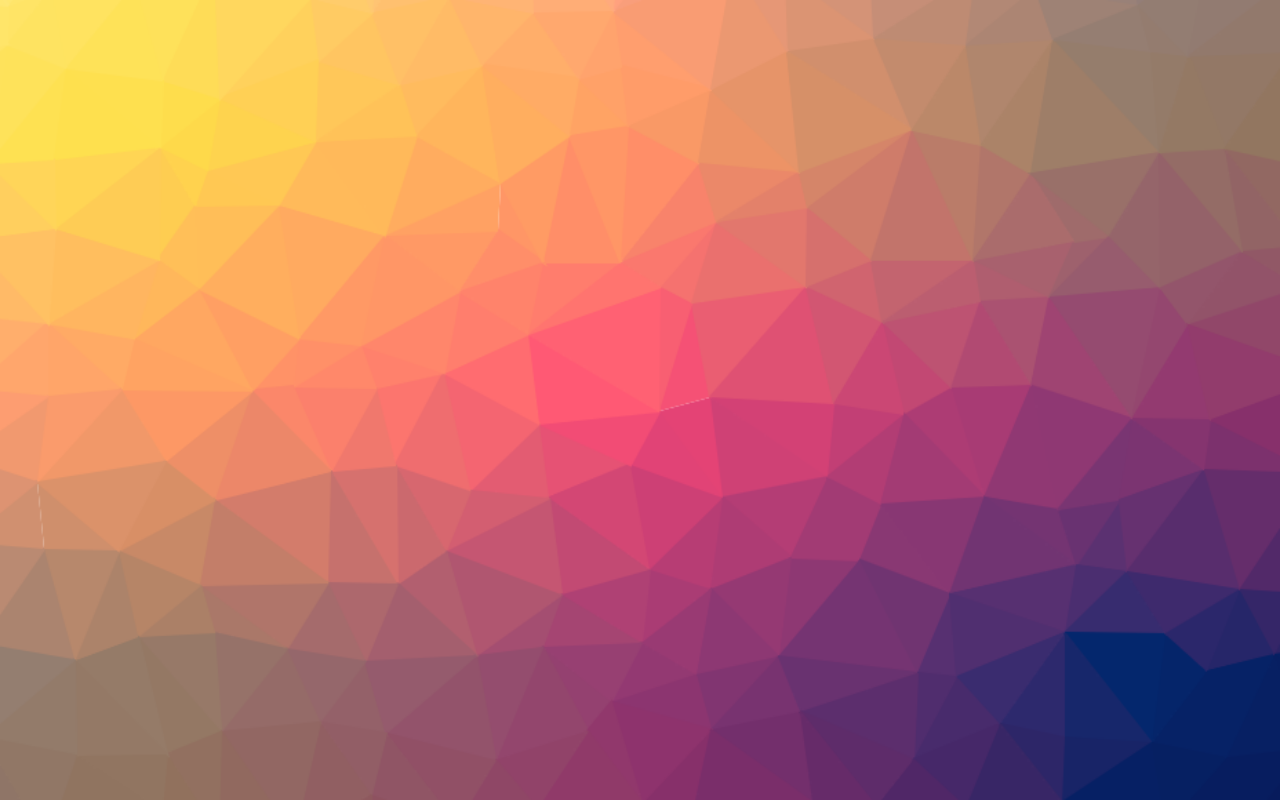
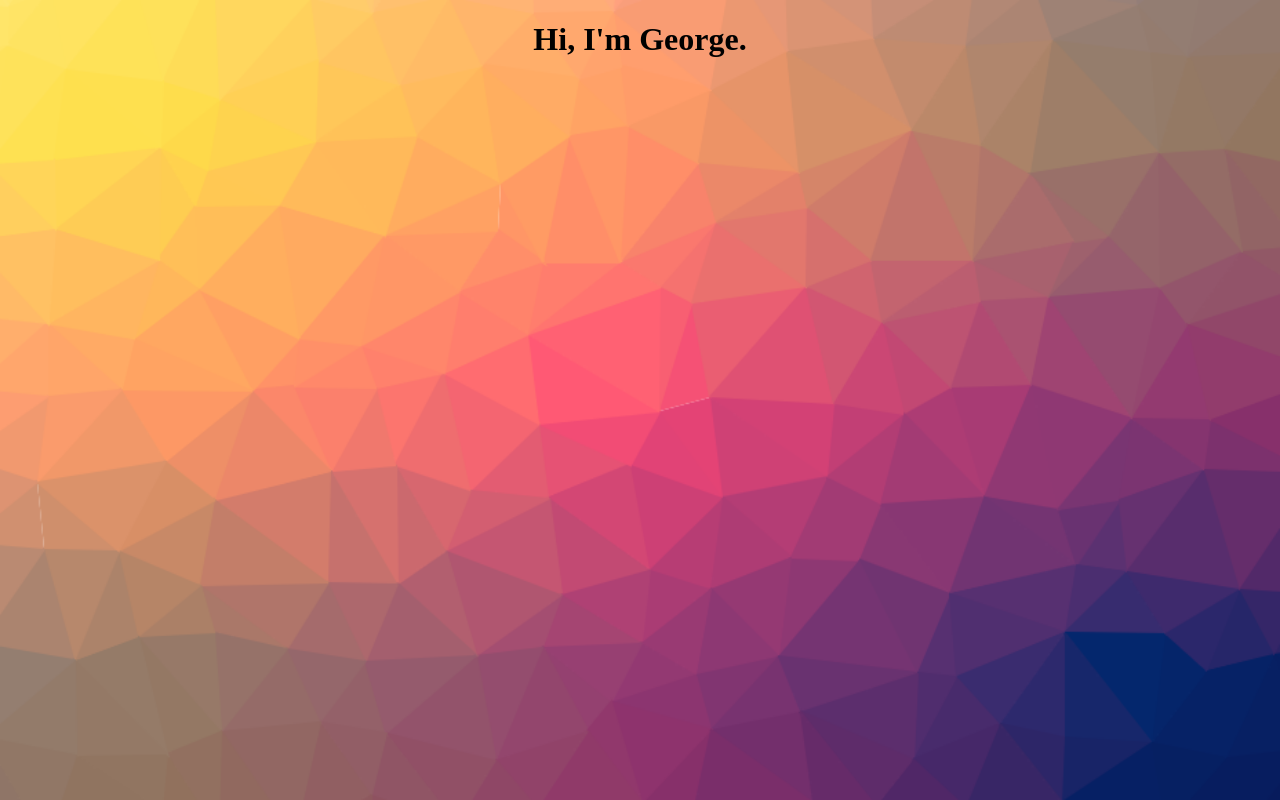
Before and after one commit to george/portfolio-website, a React (Create React App) app: page / in a window 1280 px wide. Built offline with nearby package versions, Linux system fonts and the light colour scheme.

Commit message:
Added title component

```diff
--- a/src/components/Hero.jsx
+++ b/src/components/Hero.jsx
@@ -1,9 +1,10 @@
 import React from 'react';
+import Title from "./Title";
 
 const Hero = () => {
     return (
         <div className="center">
-
+            <Title />
         </div>
     )
 }
--- /dev/null
+++ b/src/components/Title.jsx
@@ -0,0 +1,7 @@
+import React from 'react';
+
+const Title = () => {
+    return <h1>Hi, I'm George.</h1>
+}
+
+export default Title;
```
